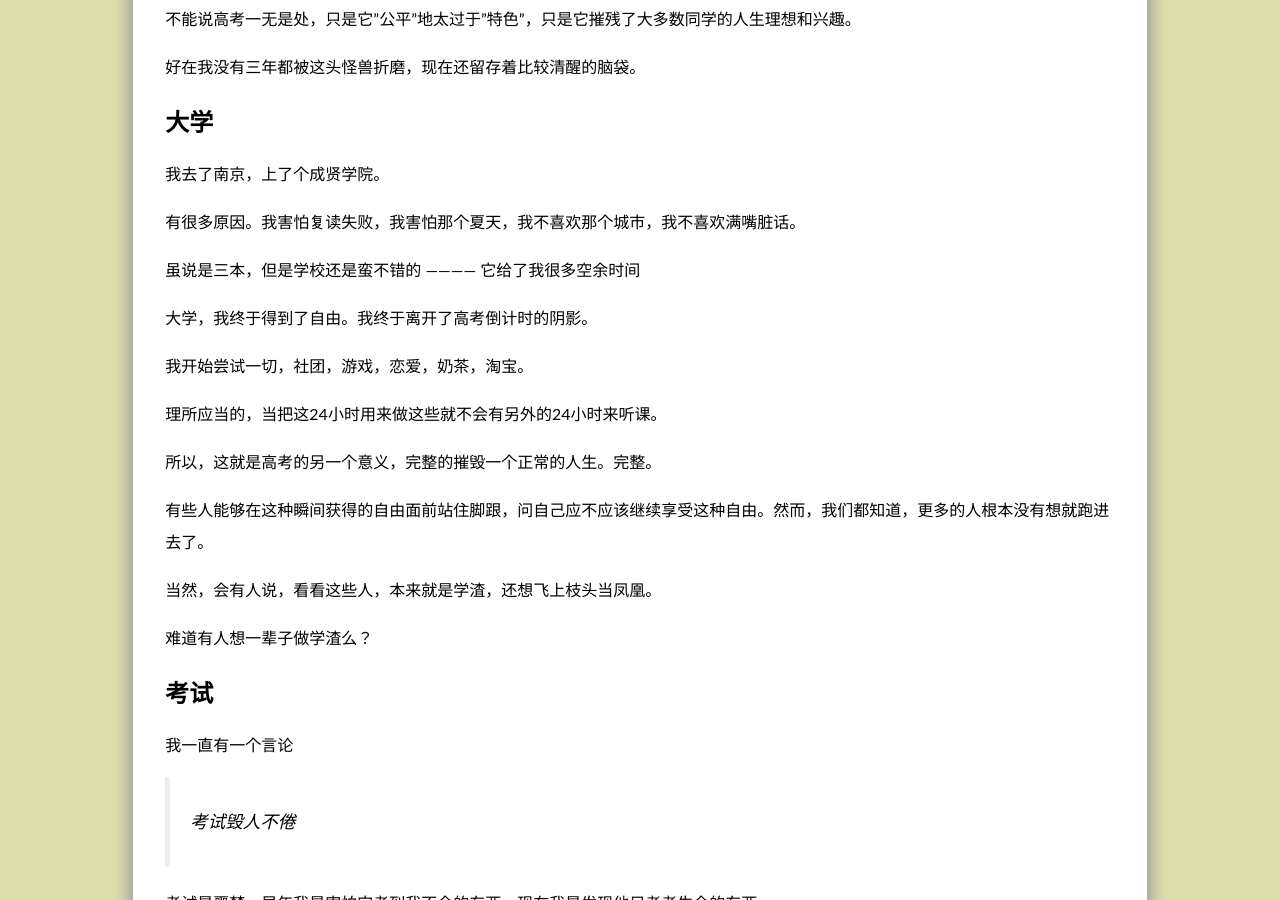
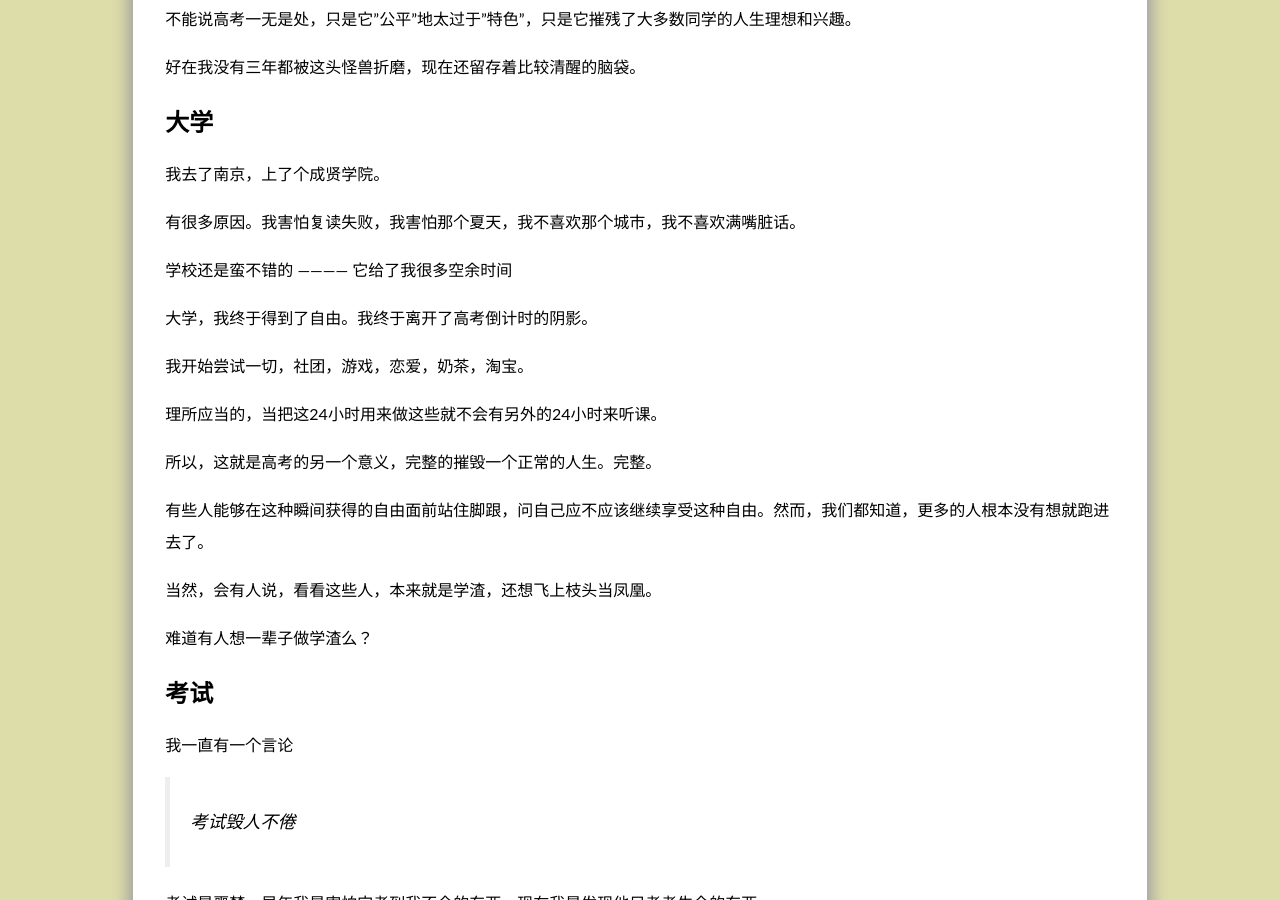
Before and after one commit to AnnatarHe/AnnatarHe.github.io, a Jekyll site: the page built from _posts/2016-05-15-why-i-hate-education-in-china.md, in a window 1280 px wide and 900 px high, scrolled down 3017 px. Built offline with Jekyll 4.4.1, drawn with Linux system fonts in a browser that asks for light colours; nearby versions of some CDN libraries; some web fonts are replaced; comment, search, counter and statistics services are not loaded.

Commit message:
just fixed some typo Please enter the commit message for your changes. Lines starting

```diff
--- a/_posts/2016-05-15-why-i-hate-education-in-china.md
+++ b/_posts/2016-05-15-why-i-hate-education-in-china.md
@@ -116,7 +116,7 @@ tags: life
 
 有很多原因。我害怕复读失败，我害怕那个夏天，我不喜欢那个城市，我不喜欢满嘴脏话。
 
-虽说是三本，但是学校还是蛮不错的 ———— 它给了我很多空余时间
+学校还是蛮不错的 ———— 它给了我很多空余时间
 
 大学，我终于得到了自由。我终于离开了高考倒计时的阴影。
 
```
